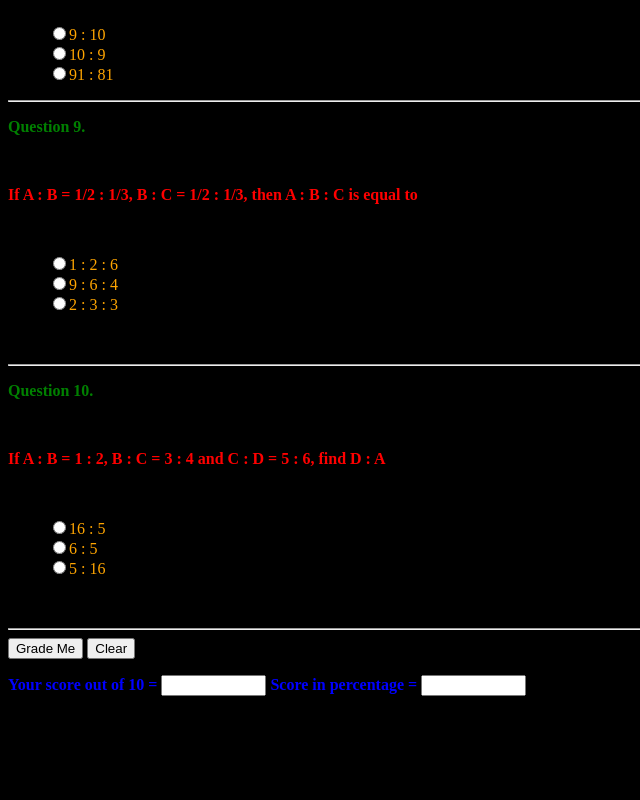
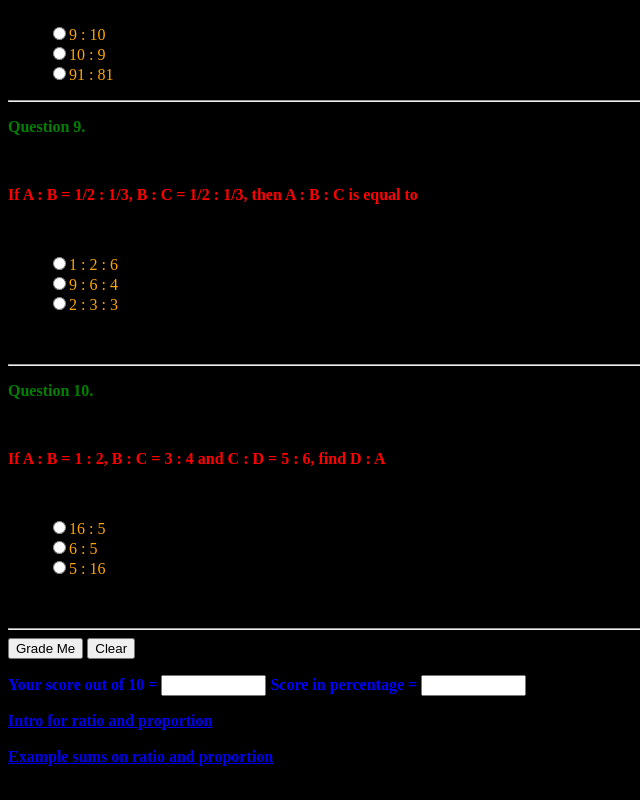
Before and after one commit to MathsJarviz/Questions-on-ratio-and-proportion, a plain HTML site: page index.html in a window 1280 px wide. Shown: the part 2026-2826 px from the top of the page, without its empty margins (0-640 px from the left). Before the commit the page ends 2738 px from the top, so only its background shows below. Drawn offline with Linux system fonts and the light colour scheme.

Commit message:
Update index.html

```diff
--- a/index.html
+++ b/index.html
@@ -291,7 +291,10 @@ form.mark.value=score;
 }
 
 </script>
-
+<a href="https://mathsjarviz.github.io/Intro_for_ratio_and_proportion/"> Intro for ratio and proportion </a><br>
+<br>
+<a href="https://mathsjarviz.github.io/Example_sums_for_ratio_and_proportion/"> Example sums on ratio and proportion  </a><br>
+<br>
 <body>
 
 </html>
```
